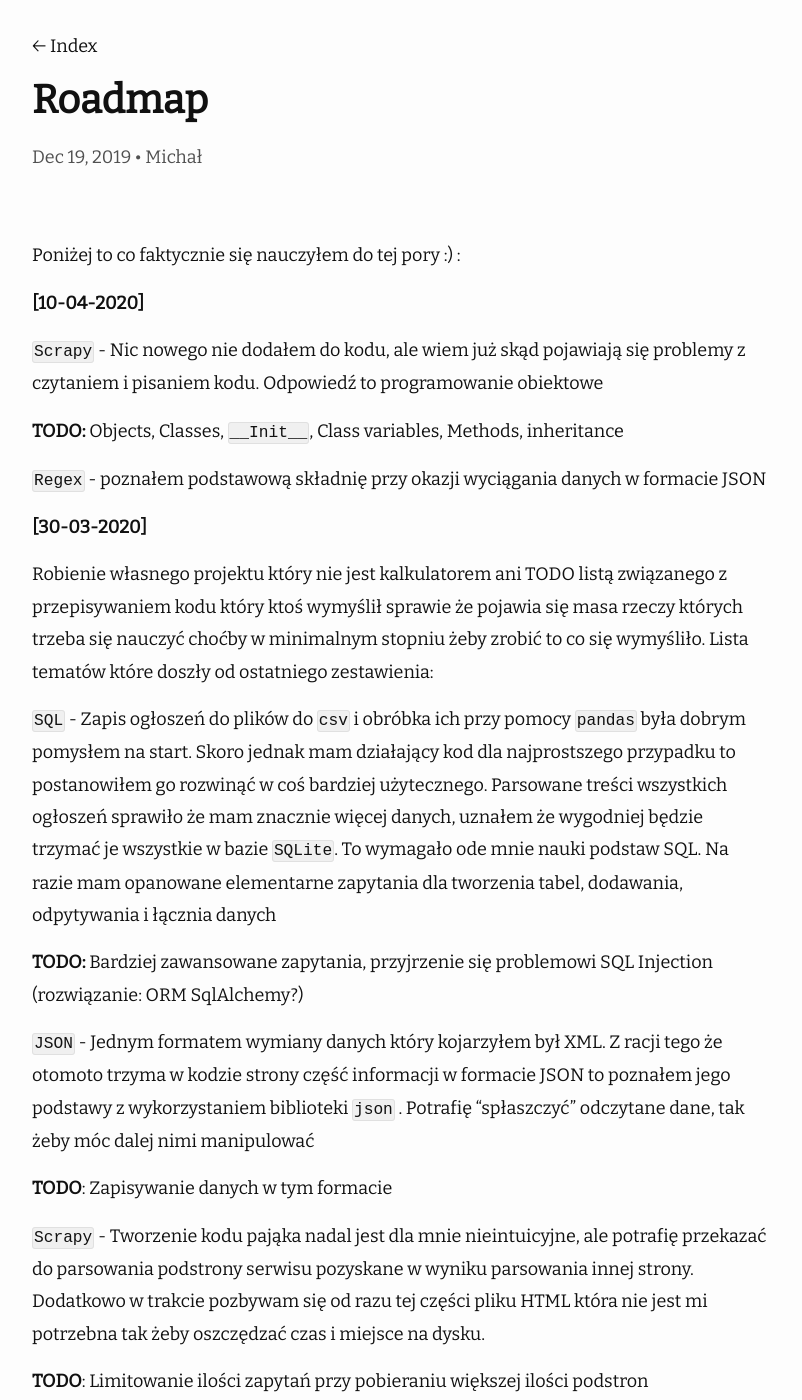
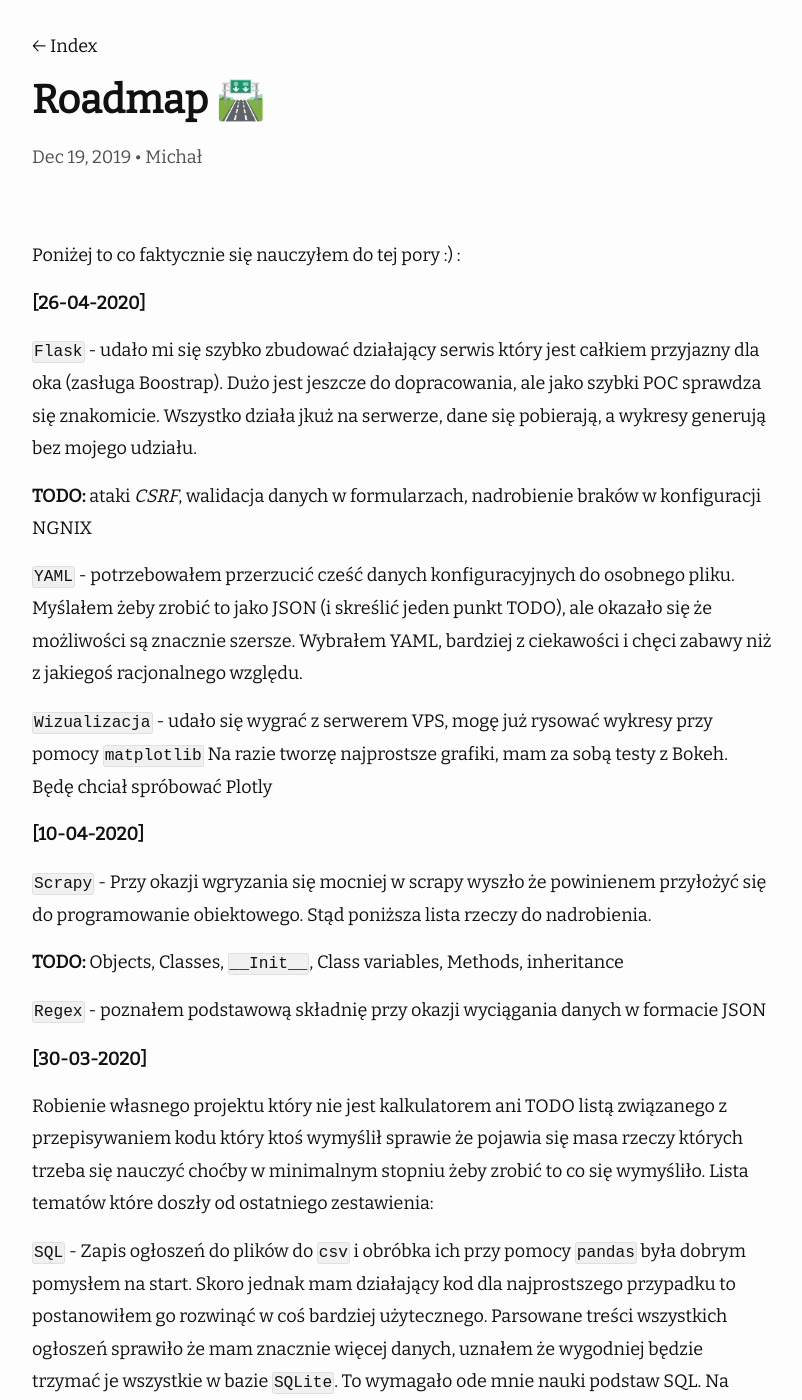
Before and after one commit to mgurg/mgurg.github.io, a Jekyll site: the page built from _posts/2019-12-19-python-roadmap.md, in a window 1280 px wide and 1400 px high. Shown: the whole window, without its empty margins (238-1040 px from the left). Built offline with Jekyll 4.4.1, drawn with Linux system fonts in a browser that asks for light colours; nearby versions of some CDN libraries; comment, search, counter and statistics services are not loaded; some of the changed text lies outside the part shown.

Commit message:
Roadmap update

```diff
--- a/_posts/2019-12-19-python-roadmap.md
+++ b/_posts/2019-12-19-python-roadmap.md
@@ -1,6 +1,6 @@
 ---
 layout: post
-title: "Roadmap"
+title: "Roadmap 🛣️"
 categories: python
 author: "Michał"
 ---
@@ -9,9 +9,21 @@ author: "Michał"
 
 Poniżej to co faktycznie się nauczyłem do tej pory :) :
 
+**[26-04-2020]**
+
+`Flask` - udało mi się szybko zbudować działający serwis który jest całkiem przyjazny dla oka (zasługa Boostrap). Dużo jest jeszcze do dopracowania, ale jako szybki POC sprawdza się znakomicie. Wszystko działa jkuż na serwerze, dane się pobierają, a wykresy generują bez mojego udziału.
+
+**TODO:** ataki *CSRF*, walidacja danych w formularzach, nadrobienie braków w konfiguracji NGNIX
+
+`YAML` - potrzebowałem przerzucić cześć danych konfiguracyjnych do osobnego pliku. Myślałem żeby zrobić to jako JSON (i skreślić jeden punkt TODO), ale okazało się że możliwości są znacznie szersze. Wybrałem YAML, bardziej z ciekawości i chęci zabawy niż z jakiegoś racjonalnego względu.
+
+`Wizualizacja` - udało się wygrać z serwerem VPS, mogę już rysować wykresy przy pomocy `matplotlib` Na razie tworzę najprostsze grafiki, mam za sobą testy z Bokeh. Będę chciał spróbować Plotly
+
+
+
 **[10-04-2020]**
 
-`Scrapy` - Nic nowego nie dodałem do kodu, ale wiem już skąd pojawiają się problemy z czytaniem i pisaniem kodu. Odpowiedź to programowanie obiektowe
+`Scrapy` - Przy okazji wgryzania się mocniej w scrapy wyszło że powinienem przyłożyć się do programowanie obiektowego. Stąd poniższa lista rzeczy do nadrobienia.
 
 **TODO:** Objects, Classes, `__Init__`, Class variables, Methods, inheritance
 
@@ -23,7 +35,7 @@ Robienie własnego projektu który nie jest kalkulatorem ani  TODO listą związ
 
 `SQL` - Zapis ogłoszeń do plików do `csv` i obróbka ich przy pomocy `pandas` była dobrym pomysłem na start. Skoro jednak mam działający kod dla najprostszego przypadku to  postanowiłem go rozwinąć w coś bardziej użytecznego. Parsowane treści wszystkich ogłoszeń sprawiło że mam znacznie więcej danych, uznałem że wygodniej będzie trzymać je wszystkie w bazie `SQLite`. To wymagało ode mnie nauki podstaw SQL. Na razie mam opanowane elementarne zapytania dla tworzenia tabel, dodawania, odpytywania i łącznia danych
 
-**TODO:** Bardziej zawansowane zapytania, przyjrzenie się problemowi SQL Injection (rozwiązanie: ORM SqlAlchemy?)
+**TODO:** ~~Bardziej zawansowane zapytania~~, przyjrzenie się problemowi SQL Injection (rozwiązanie: ORM SqlAlchemy?)
 
 
 
@@ -35,7 +47,7 @@ Robienie własnego projektu który nie jest kalkulatorem ani  TODO listą związ
 
 `Scrapy` - Tworzenie kodu pająka nadal jest dla mnie nieintuicyjne, ale potrafię przekazać do parsowania podstrony serwisu pozyskane w wyniku parsowania innej strony. Dodatkowo w  trakcie pozbywam się od razu tej części pliku HTML która nie jest mi potrzebna tak żeby oszczędzać czas i miejsce na dysku.
 
- **TODO**: Limitowanie ilości zapytań przy pobieraniu większej ilości podstron
+ **TODO**: ~~Limitowanie ilości zapytań przy pobieraniu większej ilości podstron~~
 
 
 
@@ -82,11 +94,11 @@ Ogólna lista (zrobiona przed rozpoczęciem nauki - na podstawie harmonogramu Co
     - [Napisy (string), napis jako kolekcja](https://mgurg.github.io/python/2020/03/29/Python-string.html)
     - Moduły, importowanie modułów, nazw
     - Tworzenie własnych modułów, pakiety, biblioteki
-    - Virtualenv
+    - [Virtualenv](https://mgurg.github.io/python/2020/01/16/SSH-VPS-konfiguracja-serwera.html#virtual-environment)
     - Obsługa wyjątków
     - Dekoratory
       Protokół HTTP, metody GET i POST
-    - Flask - prosty framework HTTP
+    - [Flask - prosty framework HTTP](https://mgurg.github.io/python/2020/04/21/Flask.html)
     - Metody HTTP we Flasku, odbieranie parametrów
  - Python zaawansownay
 
@@ -100,7 +112,7 @@ Ogólna lista (zrobiona przed rozpoczęciem nauki - na podstawie harmonogramu Co
    8. Iteratory
    9. Generatory
    10. Wyrażenie generowane (generator expression)
-   11. Wyrażenie regularne
+   11. [Wyrażenie regularne](https://mgurg.github.io/python/2020/04/12/Python-Regex.html)
  - Numpy
  - Pandas
  - MatplotLib
```
Also changed, not shown: other parts of _posts/2019-12-19-python-roadmap.md (+3 -3 lines), _posts/2020-04-26-Matplotlib-seaborn.md (added, +26 -0 lines).
